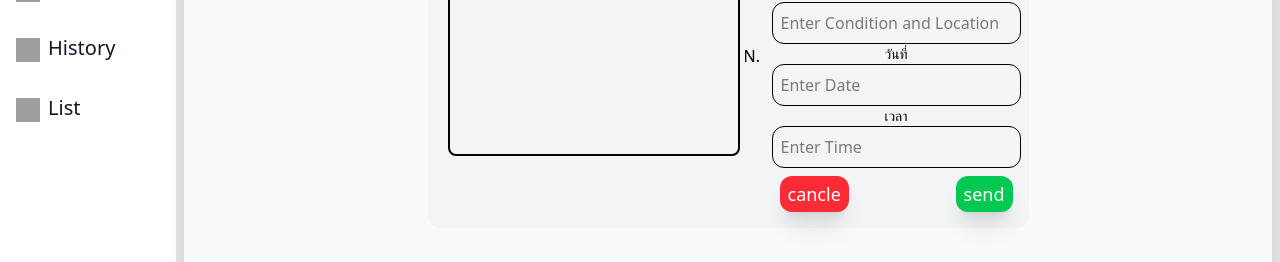
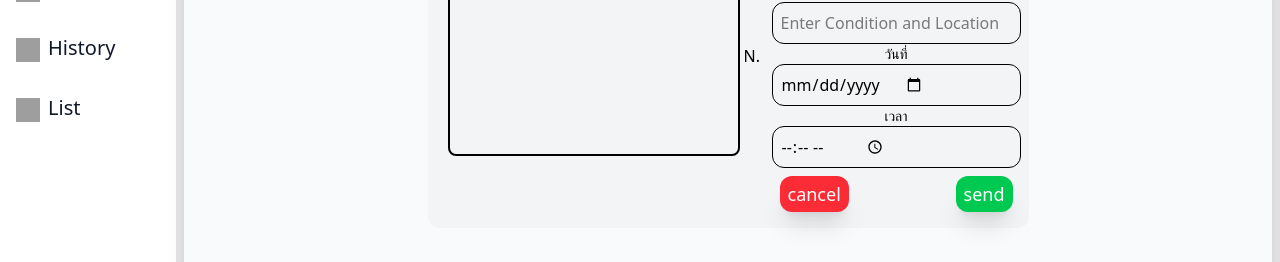
Before and after one commit to Tanabordeee/Client_EventMagnagement, a React (Vite) app: page /club in a window 1280 px wide. Shown: the part 222-484 px from the top of the page. Built offline with nearby package versions, Linux system fonts and the light colour scheme; grey boxes are pictures that could not be loaded.

Commit message:
change input date

```diff
--- a/src/component/club/AddEvent.tsx
+++ b/src/component/club/AddEvent.tsx
@@ -1,74 +1,80 @@
 import axios from 'axios';
 import React, { useState } from 'react'
 import Compressor from 'compressorjs';
-
 
 function AddEvent() {
     const [name, setName] = useState<string>('');
     const [detail, setDetail] = useState<string>('');
     const [date, setDate] = useState<string>('');
     const [time, setTime] = useState<string>('');
-    const [files, setFiles] = useState<string | null>(null)
-    const onNamechange = (e : React.ChangeEvent<HTMLInputElement>) => {
+    const [files, setFiles] = useState<string | null>(null);
+
+    const onNamechange = (e: React.ChangeEvent<HTMLInputElement>) => {
         setName(e.target.value);
     }
-    const onDetailchange = (e : React.ChangeEvent<HTMLInputElement>) => {
+    const onDetailchange = (e: React.ChangeEvent<HTMLInputElement>) => {
         setDetail(e.target.value);
     }
-    const onDatechange = (e : React.ChangeEvent<HTMLInputElement>) => {
+    const onDatechange = (e: React.ChangeEvent<HTMLInputElement>) => {
         setDate(e.target.value);
     }
-    const onTimechange = (e : React.ChangeEvent<HTMLInputElement>) => {
+    const onTimechange = (e: React.ChangeEvent<HTMLInputElement>) => {
         setTime(e.target.value);
     }
+
     const [imagePreview, setImagePreview] = useState<string | null>(null);
-    const selected = async (event : React.ChangeEvent<HTMLInputElement>) => {
+
+    const selected = async (event: React.ChangeEvent<HTMLInputElement>) => {
         const file = event.target.files?.[0];
-        if(file){
+        if (file) {
             new Compressor(file, {
-                quality : 0.6,
-                success(result){
+                quality: 0.6,
+                success(result) {
                     const reader = new FileReader();
                     reader.readAsDataURL(result);
                     reader.onload = () => {
                         const base64 = reader.result;
-                        if(typeof base64 === 'string'){
+                        if (typeof base64 === 'string') {
                             setFiles(base64);
                             console.log(base64);
                         }
-                        // console.log(reader.result as string);
                     };
                 }
-            })
+            });
             const reader = new FileReader();
             reader.readAsDataURL(file);
             reader.onload = () => {
                 setImagePreview(reader.result as string);
-                // console.log(reader.result as string);
             };
         }
     };
+
     const [showsuccess, setShowsuccess] = useState(false);
+
     const send = async () => {
         const url = `${import.meta.env.VITE_REACT_API_URL}event/create`;
-        try{
+        const eventDate = new Date(date);
+        const formattedDate = `${eventDate.toISOString().split('T')[0]}T${time}:00.000Z`;
+        console.log(formattedDate);
+        try {
             await axios.post(url, {
-                eventName : name,
-                eventDate : date,
-                time : time,
-                image : files,
-                detail : detail,
-            }, {withCredentials : true})
+                eventName: name,
+                eventDate: formattedDate,
+                time: time,
+                image: files,
+                detail: detail,
+            }, { withCredentials: true });
             setName('');
             setDetail('');
             setDate('');
             setTime('');
             setImagePreview('');
             changeSuccess();
-        }catch(error){
+        } catch (error) {
             console.log(error);
         }
     }
+
     const delet = () => {
         setName('');
         setDetail('');
@@ -76,12 +82,14 @@ function AddEvent() {
         setTime('');
         setImagePreview('');
     }
+
     const changeSuccess = () => {
         setShowsuccess(true);
         setTimeout(() => {
-            setShowsuccess(false)
+            setShowsuccess(false);
         }, 3000);
     }
+
     return (
         <div className='flex flex-1 justify-center relative'>
             <div className="flex max-sm:flex-col justify-between bg-gray-100 mt-4 max-sm:bg-gray-50 m-2 rounded-xl p-2">
@@ -89,47 +97,78 @@ function AddEvent() {
                     <div className="text-xl font-bold">Event</div>
                     <div className="flex justify-end">Edit</div>
                     {!imagePreview ? (
-                    <input type="file" accept='image/*' onChange={selected} className='file:flex-1 file:w-73 file:h-50 file:py-2 file:px-4 file:rounded-lg file:border-2 file:border-black  file:max-sm:text-gray-50 file:text-gray-100 cursor-pointer mb-4 transition-transform transform hover:scale-105'/>
-                ) :
-                (
+                        <input
+                            type="file"
+                            accept='image/*'
+                            onChange={selected}
+                            className='file:flex-1 file:w-73 file:h-50 file:py-2 file:px-4 file:rounded-lg file:border-2 file:border-black file:max-sm:text-gray-50 file:text-gray-100 cursor-pointer mb-4 transition-transform transform hover:scale-105'
+                        />
+                    ) : (
                         <div className="flex-col">
-                         <div className="flex justify-center h-50 w-73 rounded-lg border-2  border-black">
-                            <img src= {imagePreview} alt="Preview" />
+                            <div className="flex justify-center h-50 w-73 rounded-lg border-2 border-black">
+                                <img src={imagePreview} alt="Preview" />
                             </div>
                             <div className="relative p-2">
                                 <button className='absolute px-2 rounded-xl p-1' onClick={delet}>change</button>
                                 <input type="file" accept='image/*' onChange={selected} className='file:bg-green-500 bg-red-500 grid opacity-0 w-17'/>
-
                             </div>
-
                         </div>
                     )}
-
-
                 </div>
                 <div className="flex-col flex justify-center">
                     <div className="flex justify-center text-lg">รายละเอียด</div>
                     <div className="flex justify-center text-sm">ชื่อกิจกรรม</div>
-                <input type="text"placeholder='Enter Title' value={name} className='flex jusify-center p-2 rounded-xl border border-black' onChange={onNamechange}/>
+                    <input
+                        type="text"
+                        placeholder='Enter Title'
+                        value={name}
+                        className='flex jusify-center p-2 rounded-xl border border-black'
+                        onChange={onNamechange}
+                    />
                     <div className="flex justify-center text-sm">เงื่อนไขและสถานที่</div>
-                <input type="text"placeholder='Enter Condition and Location' value={detail} className='flex jusify-center p-2 rounded-xl border border-black' onChange={onDetailchange}/>
+                    <input
+                        type="text"
+                        placeholder='Enter Condition and Location'
+                        value={detail}
+                        className='flex jusify-center p-2 rounded-xl border border-black'
+                        onChange={onDetailchange}
+                    />
                     <div className="flex justify-center text-sm">วันที่</div>
-                <input type="text"placeholder='Enter Date' value={date} className='flex jusify-center p-2 rounded-xl border border-black' onChange={onDatechange}/>
+                    <input
+                        type="date"
+                        value={date}
+                        className='flex jusify-center p-2 rounded-xl border border-black'
+                        onChange={onDatechange}
+                    />
                     <div className="flex justify-center text-sm">เวลา</div>
-                <input type="text"placeholder='Enter Time' value={time} className='flex jusify-center p-2 rounded-xl border border-black' onChange={onTimechange}/>
+                    <input
+                        type="time"
+                        value={time}
+                        className='flex jusify-center p-2 rounded-xl border border-black'
+                        onChange={onTimechange}
+                    />
                     <div className="flex justify-between p-2">
-                    <button className='bg-red-500  hover:bg-red-300 px-2 rounded-xl shadow-xl text-white text-lg p-1' onClick={delet}>cancle</button>
-                    <button className='bg-green-500 hover:bg-green-300 px-2 rounded-xl shadow-xl text-white text-lg p-1' onClick={send} >send</button>
+                        <button
+                            className='bg-red-500 hover:bg-red-300 px-2 rounded-xl shadow-xl text-white text-lg p-1'
+                            onClick={delet}
+                        >
+                            cancel
+                        </button>
+                        <button
+                            className='bg-green-500 hover:bg-green-300 px-2 rounded-xl shadow-xl text-white text-lg p-1'
+                            onClick={send}
+                        >
+                            send
+                        </button>
                     </div>
                 </div>
-
             </div>
-        <div className= {`flex flex-col absolute bg-gray-50 shadow-xl backdrop:opacity-20 p-15 top-15 rounded-xl  ${showsuccess? '' : 'hidden'}`}>
+            <div className={`flex flex-col absolute bg-gray-50 shadow-xl backdrop:opacity-20 p-15 top-15 rounded-xl ${showsuccess ? '' : 'hidden'}`}>
                 <img width="150" height="150" src="https://img.icons8.com/ios-filled/150/40C057/ok--v1.png" alt="ok--v1"/>
                 <div className="flex justify-center">Already sent</div>
             </div>
         </div>
-  )
+    );
 }
 
-export default AddEvent
+export default AddEvent;
```
Lines whose indentation alone changed are shown as unchanged.
